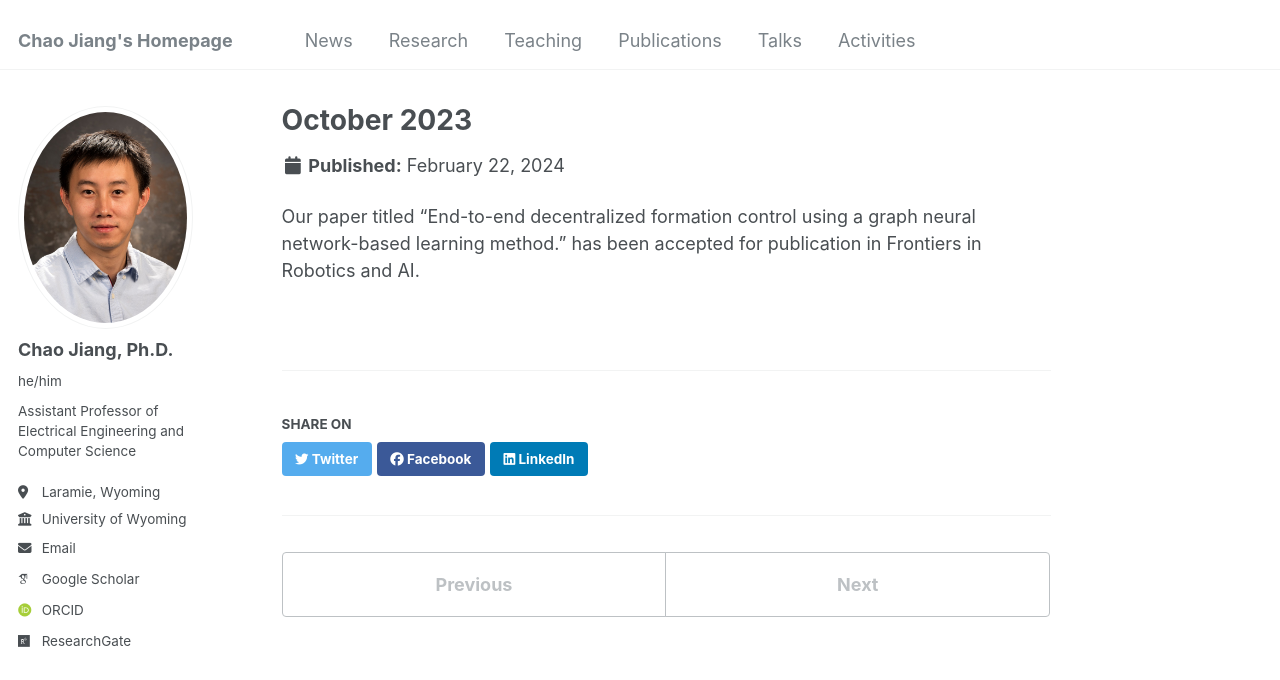
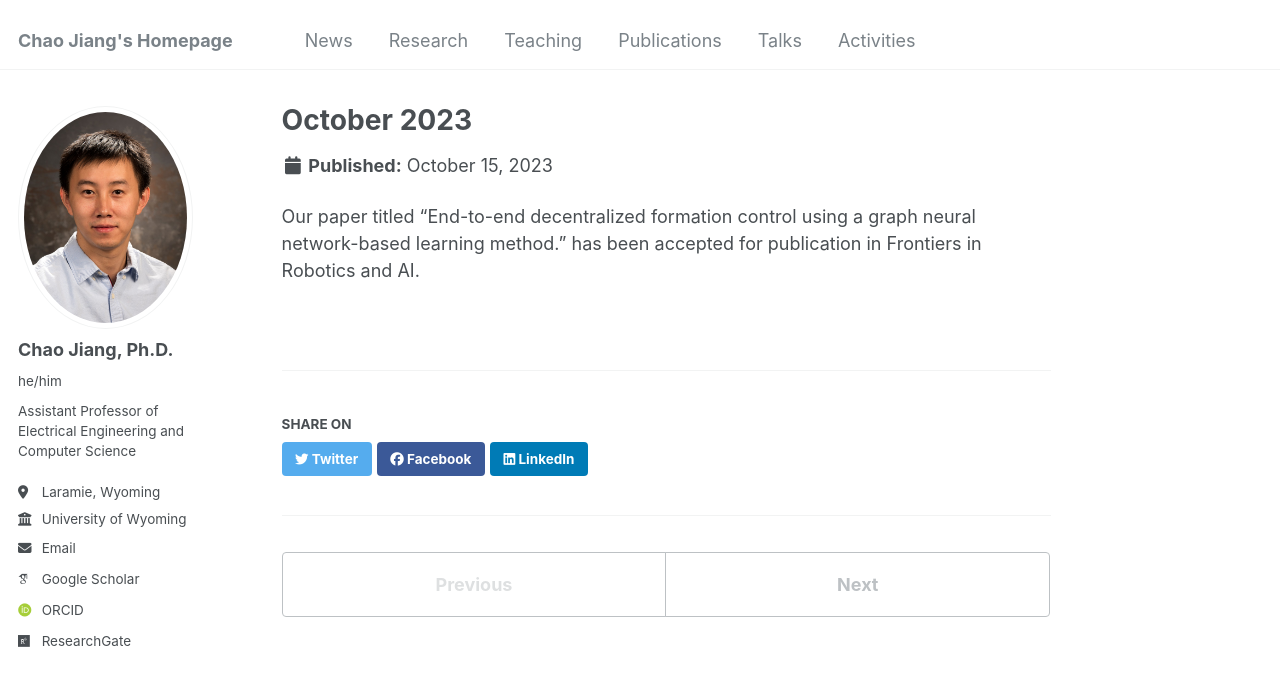
Before and after one commit to cjiang6/cjiang6.github.io, a Jekyll site: the page built from _news/2023-10.md, in a window 1280 px wide and 971 px high. Shown: the top 680 px of the window. Built offline with Jekyll 4.4.1, drawn with Linux system fonts in a browser that asks for light colours; some web fonts are replaced.

Commit message:
Update 2023-10.md

```diff
--- a/_news/2023-10.md
+++ b/_news/2023-10.md
@@ -1,6 +1,6 @@
 ---
 title: "October 2023"
 collection: news
-date: 2024-02-22
+date: 2023-10-15
 ---
 Our paper titled "End-to-end decentralized formation control using a graph neural network-based learning method." has been accepted for publication in Frontiers in Robotics and AI.
```
